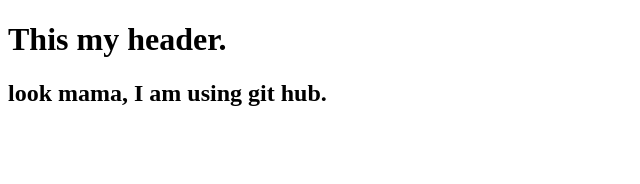
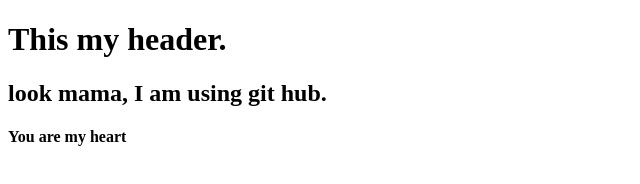
Before and after one commit to Mahedi7699/my-first-website, a plain HTML site: page index.html in a window 1280 px wide. Shown: the whole page, without its empty margins (0-640 px from the left). Drawn offline with Linux system fonts and the light colour scheme.

Commit message:
added my heart

```diff
--- a/index.html
+++ b/index.html
@@ -8,5 +8,6 @@
 <body>
     <h1>This my header.</h1>
     <h2>look mama, I am using git hub.</h2>
+    <h4>You are my heart</h4>
 </body>
 </html>
```
